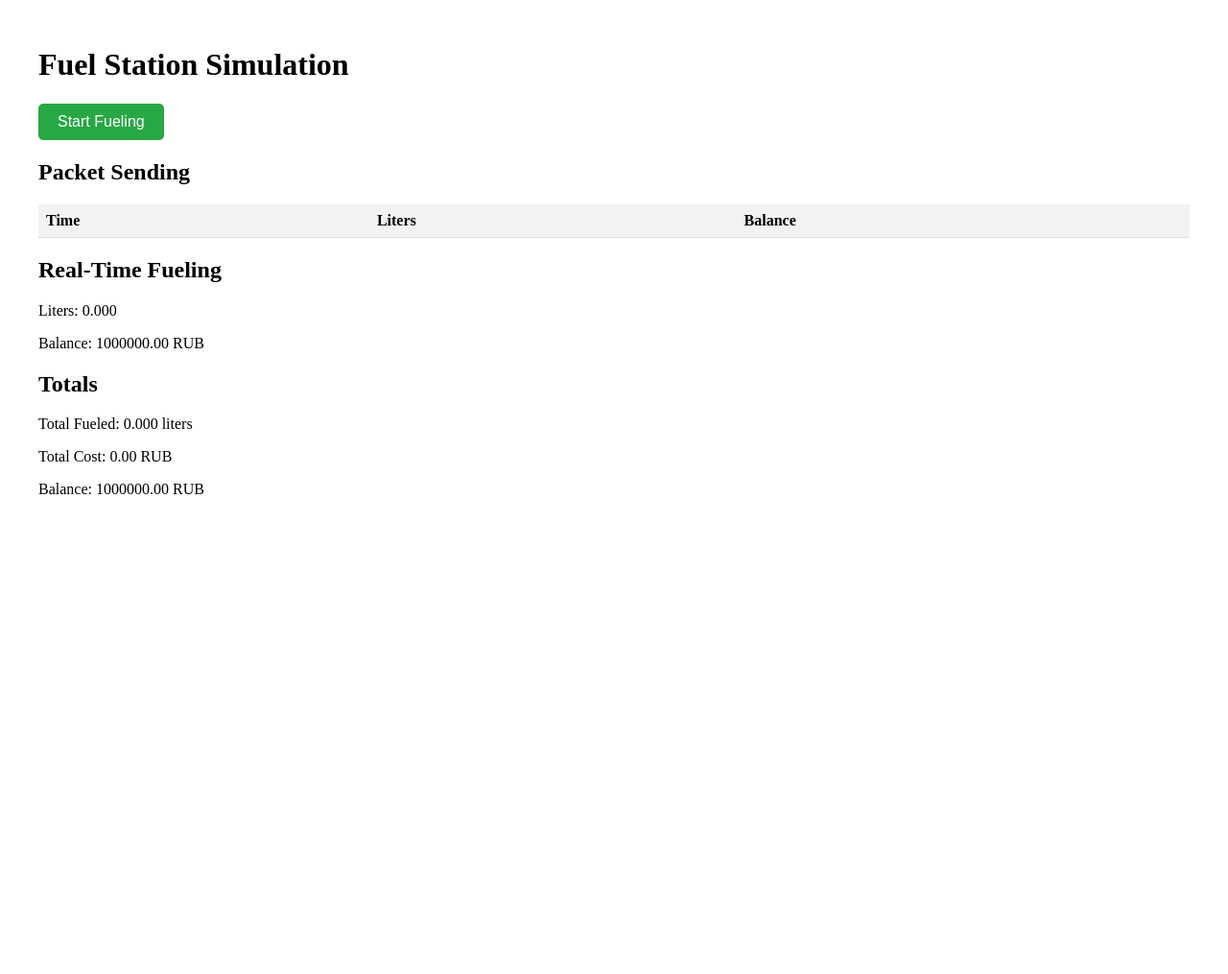
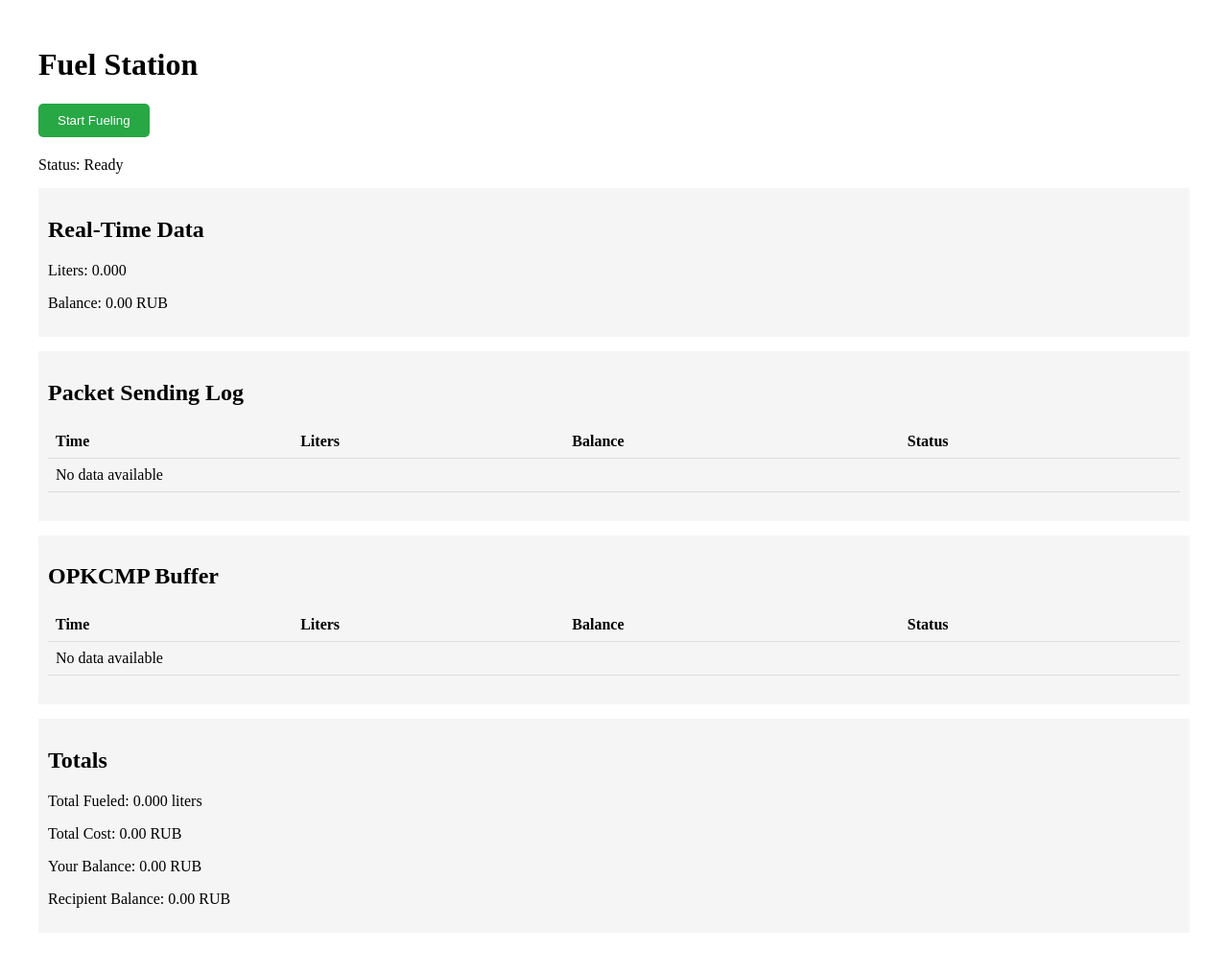
Before and after one commit to Sashencia/MicroPayments, a Flask app: page / in a window 1280 px wide. Shown: the whole page at 96% size. Before the commit the page ends 515 px from the top, so only its background shows below. Run offline with Flask 3, Linux system fonts and the light colour scheme; lists and menus that the app fills with data are empty; parts of the project's set-up code (start-up, migrations or seed data) failed here and were passed over.

Commit message:
Works good, but recipient account updatung after pressing the button

```diff
--- a/fuel_simulation/app.py
+++ b/fuel_simulation/app.py
@@ -19,14 +19,12 @@ import bank_account
 from client import FuelPumpSimulator
 from bank_account import BankAccount
 from client import process_fuel_payment
-
 from flask import Flask, render_template, jsonify
 import grpc
 import threading
 import time
 from datetime import datetime
 
-# BankAccount class to simulate user's bank account
 class BankAccount:
     def __init__(self, user_id, initial_balance):
         self.user_id = user_id
@@ -41,7 +39,41 @@ class BankAccount:
             return True
         return False
 
-# FuelPumpSimulator class to simulate fuel pumping
+class RecipientAccount:
+    def __init__(self, user_id, initial_balance):
+        self.user_id = user_id
+        self.balance = initial_balance
+
+    def deposit(self, amount):
+        self.balance += amount
+        print(f"Recipient account: Deposited {amount} RUB. New balance: {self.balance} RUB")
+
+    def get_balance(self):
+        return self.balance
+
+class OPKCMP:
+    def __init__(self):
+        self.buffer = []
+        self.final_packet_received = False
+        self.final_balance = 0.0
+
+    def add_packet(self, packet):
+        self.buffer.append(packet)
+        print(f"OPKCMP: Packet added to buffer. Time: {packet['time']}, Liters: {packet['liters']}, Balance: {packet['balance']}")
+
+    def process_final_packet(self, total_cost):
+        if self.buffer:
+            self.final_packet_received = True
+            self.final_balance = total_cost  # Используем total_cost вместо balance последнего пакета
+            print(f"OPKCMP: Final packet processed. Total cost to recipient: {self.final_balance} RUB")
+
+    def send_final_balance_to_recipient(self, recipient_account):
+        if self.final_packet_received:
+            recipient_account.deposit(self.final_balance)
+            print(f"OPKCMP: Final balance {self.final_balance} RUB sent to recipient")
+            self.buffer.clear()
+            self.final_packet_received = False
+
 class FuelPumpSimulator:
     def __init__(self, flow_rate_liters_per_second):
         self.flow_rate = flow_rate_liters_per_second
@@ -63,7 +95,6 @@ class FuelPumpSimulator:
             return fuel_consumed
         return 0
 
-# Function to process fuel payment via gRPC
 def process_fuel_payment(stub, fuel_price_per_liter, liters, is_finished=False):
     start_time = time.time()
     response = stub.ProcessFuelPayment(payment_pb2.FuelPaymentRequest(
@@ -74,7 +105,6 @@ def process_fuel_payment(stub, fuel_price_per_liter, liters, is_finished=False):
     end_time = time.time()
     return response, end_time - start_time
 
-# Flask app
 app = Flask(__name__)
 
 # Global variables
@@ -84,30 +114,26 @@ stub = None
 total_liters = 0.0
 total_cost = 0.0
 stop_fueling = threading.Event()
-packet_log = []  # Log for packet sending
-real_time_data = {  # Real-time fueling data
-    "liters": 0.0,
-    "balance": 0.0
-}
+packet_log = []
+real_time_data = {"liters": 0.0, "balance": 0.0}
+opkcmp = OPKCMP()
+recipient_account = RecipientAccount(user_id="recipient1", initial_balance=0.0)
 
-# Connect to gRPC server
 def connect_to_grpc_server():
     global stub
     channel = grpc.insecure_channel('localhost:50051')
     stub = payment_pb2_grpc.PaymentServiceStub(channel)
 
-# Fueling process
 def fueling_process(stub, fuel_price_per_liter, fuel_pump, bank_account):
-    global total_liters, total_cost, stop_fueling, packet_log, real_time_data
-    buffer_liters = 0  # Buffer for accumulated liters before sending a packet
+    global total_liters, total_cost, stop_fueling, packet_log, real_time_data, opkcmp, recipient_account
+    buffer_liters = 0
 
     while not stop_fueling.is_set():
-        time_interval = 0.1  # Time interval in seconds
+        time_interval = 0.1
         fuel_consumed = fuel_pump.get_fuel_consumed(0.01)
         buffer_liters += fuel_consumed
         total_liters += fuel_consumed
 
-        # Deduct funds from the account with precision up to kopecks
         cost = fuel_price_per_liter * fuel_consumed
         if bank_account.get_balance() >= cost:
             bank_account.withdraw(cost)
@@ -117,66 +143,65 @@ def fueling_process(stub, fuel_price_per_liter, fuel_pump, bank_account):
             stop_fueling.set()
             break
 
-        # Update real-time data
         real_time_data["liters"] = total_liters
         real_time_data["balance"] = bank_account.get_balance()
 
-        # If buffer has accumulated 0.3 liters or more, send a packet
         if buffer_liters >= 0.3:
             liters_to_send = 0.3
-            cost_to_send = fuel_price_per_liter * liters_to_send
-
-            # Log packet sending
             current_time = datetime.now().strftime("%H:%M:%S.%f")[:-3]
-            packet_log.append({
+            packet = {
                 "time": current_time,
                 "liters": liters_to_send,
-                "balance": bank_account.get_balance()
-            })
+                "balance": bank_account.get_balance(),
+                "is_final": False
+            }
+            packet_log.append(packet)
+            opkcmp.add_packet(packet)
+
             response, _ = process_fuel_payment(stub, fuel_price_per_liter, liters_to_send)
             if not response.success:
                 print("Fuel payment failed")
                 break
 
-            # Update buffer
             buffer_liters -= liters_to_send
 
-        # Delay for the next measurement
         time.sleep(time_interval)
 
-    # Send remaining liters in the buffer
+    # Process remaining fuel and final packet
     if buffer_liters > 0:
         liters_to_send = buffer_liters
-        cost_to_send = fuel_price_per_liter * liters_to_send
-
-        # Log final packet
         current_time = datetime.now().strftime("%H:%M:%S.%f")[:-3]
-        packet_log.append({
+        final_packet = {
             "time": current_time,
             "liters": liters_to_send,
-            "balance": bank_account.get_balance()
-        })
-        response, _ = process_fuel_payment(stub, fuel_price_per_liter, liters_to_send)
-        if not response.success:
-            print("Fuel payment failed")
-        else:
-            total_liters += liters_to_send
-            total_cost += cost_to_send
+            "balance": bank_account.get_balance(),
+            "is_final": True
+        }
+        packet_log.append(final_packet)
+        opkcmp.add_packet(final_packet)
 
-    # Send final frame to finish fueling
+    # Add completion packet
     current_time = datetime.now().strftime("%H:%M:%S.%f")[:-3]
-    packet_log.append({
+    completion_packet = {
         "time": current_time,
         "liters": 0,
-        "balance": bank_account.get_balance()
-    })
+        "balance": bank_account.get_balance(),
+        "is_final": True,
+        "is_completion": True  # Special flag for completion packet
+    }
+    packet_log.append(completion_packet)
+    opkcmp.add_packet(completion_packet)
+
+    # Process final transaction
+    opkcmp.process_final_packet(total_cost)  # Pass total_cost instead of balance
+    opkcmp.send_final_balance_to_recipient(recipient_account)
+
     response, transfer_time = process_fuel_payment(stub, fuel_price_per_liter, 0, is_finished=True)
     if response.success:
         print(f"Fueling finished successfully. Transfer time: {transfer_time:.4f} seconds.")
     else:
         print("Failed to finish fueling.")
 
-# Routes
 @app.route('/')
 def index():
     return render_template('index.html')
@@ -185,9 +210,13 @@ def index():
 def toggle_fueling():
     global fueling_active, fuel_pump, stop_fueling, packet_log
     if not fueling_active:
+        # Reset all counters when starting new fueling
         fueling_active = True
         stop_fueling.clear()
         packet_log = []
+        global total_liters, total_cost
+        total_liters = 0.0
+        total_cost = 0.0
         fuel_pump.start_pumping()
         threading.Thread(target=fueling_process, args=(stub, fuel_price_per_liter, fuel_pump, bank_account)).start()
         return jsonify({"status": "started"})
@@ -199,19 +228,28 @@ def toggle_fueling():
 
 @app.route('/get_fuel_data', methods=['GET'])
 def get_fuel_data():
-    global total_liters, total_cost, bank_account, packet_log, real_time_data
+    global total_liters, total_cost, bank_account, packet_log, real_time_data, opkcmp, recipient_account
+
+    # Ensure the last packet is marked as final if fueling is stopped
+    if not fueling_active and packet_log and not packet_log[-1].get('is_final', False):
+        packet_log[-1]['is_final'] = True
+        if opkcmp.buffer and not opkcmp.buffer[-1].get('is_final', False):
+            opkcmp.buffer[-1]['is_final'] = True
+
     return jsonify({
         "total_liters": total_liters,
         "total_cost": total_cost,
         "balance": bank_account.get_balance(),
-        "packet_log": packet_log[-10:],  # Last 10 entries
-        "real_time_data": real_time_data  # Real-time fueling data
+        "packet_log": packet_log[-10:],
+        "real_time_data": real_time_data,
+        "opkcmp_log": opkcmp.buffer[-10:],
+        "recipient_balance": recipient_account.get_balance(),
+        "fueling_active": fueling_active  # Add fueling status to response
     })
 
-# Main
 if __name__ == '__main__':
     connect_to_grpc_server()
-    fuel_pump = FuelPumpSimulator(flow_rate_liters_per_second=6)  # 6 liters per second
+    fuel_pump = FuelPumpSimulator(flow_rate_liters_per_second=6)
     bank_account = BankAccount(user_id="user1", initial_balance=1000000.0)
-    fuel_price_per_liter = 54.37  # Price per liter of fuel
+    fuel_price_per_liter = 54.37
     app.run(debug=True)
--- a/fuel_simulation/templates/index.html
+++ b/fuel_simulation/templates/index.html
@@ -1,45 +1,79 @@
 <!DOCTYPE html>
-<html lang="en">
+<html>
 <head>
-    <meta charset="UTF-8">
-    <meta name="viewport" content="width=device-width, initial-scale=1.0">
-    <title>Fuel Simulation</title>
-    <link rel="stylesheet" href="{{ url_for('static', filename='style.css') }}">
+    <title>Fuel Station</title>
+    <style>
+        table { width: 100%; border-collapse: collapse; margin-bottom: 20px; }
+        th, td { padding: 8px; text-align: left; border-bottom: 1px solid #ddd; }
+        #fuel-button {
+            padding: 10px 20px;
+            background-color: #28a745;
+            color: white;
+            border: none;
+            border-radius: 5px;
+            cursor: pointer;
+            margin-bottom: 20px;
+        }
+        #fuel-button.stop { background-color: #dc3545; }
+        .container { max-width: 1200px; margin: 0 auto; padding: 20px; }
+        .data-section { margin: 15px 0; padding: 10px; background: #f5f5f5; }
+    </style>
 </head>
 <body>
     <div class="container">
-        <h1>Fuel Station Simulation</h1>
+        <h1>Fuel Station</h1>
         <button id="fuel-button">Start Fueling</button>
-        <div class="table-container">
-            <div class="column">
-                <h2>Packet Sending</h2>
+        <div id="status">Status: Ready</div>
+
+        <div class="data-section">
+            <h2>Real-Time Data</h2>
+            <p>Liters: <span id="real-time-liters">0.000</span></p>
+            <p>Balance: <span id="real-time-balance">0.00</span> RUB</p>
+        </div>
+
+        <div class="data-section">
+            <h2>Packet Sending Log</h2>
             <table id="packet-log">
                 <thead>
                     <tr>
                         <th>Time</th>
                         <th>Liters</th>
                         <th>Balance</th>
+                        <th>Status</th>
                     </tr>
                 </thead>
                 <tbody>
-                        <!-- Rows will be added here by JavaScript -->
+                    <tr><td colspan="4">No data available</td></tr>
                 </tbody>
             </table>
         </div>
+
+        <div class="data-section">
+            <h2>OPKCMP Buffer</h2>
+            <table id="opkcmp-log">
+                <thead>
+                    <tr>
+                        <th>Time</th>
+                        <th>Liters</th>
+                        <th>Balance</th>
+                        <th>Status</th>
+                    </tr>
+                </thead>
+                <tbody>
+                    <tr><td colspan="4">No data available</td></tr>
+                </tbody>
+            </table>
         </div>
-        <div id="status"></div>
-        <div>
-            <h2>Real-Time Fueling</h2>
-            <p>Liters: <span id="real-time-liters">0.000</span></p>
-            <p>Balance: <span id="real-time-balance">1000000.00</span> RUB</p>
-        </div>
-        <div>
+
+        <div class="data-section">
             <h2>Totals</h2>
             <p>Total Fueled: <span id="total-liters">0.000</span> liters</p>
             <p>Total Cost: <span id="total-cost">0.00</span> RUB</p>
-            <p>Balance: <span id="balance">1000000.00</span> RUB</p>
+            <p>Your Balance: <span id="balance">0.00</span> RUB</p>
+            <p>Recipient Balance: <span id="recipient-balance">0.00</span> RUB</p>
         </div>
     </div>
-    <script src="{{ url_for('static', filename='script.java') }}"></script>
+
+    <script src="/static/script.java"></script> <!-- Подключение JS -->
 </body>
 </html>
```
Also changed, not shown: OPKCMP.py (added, +26 -0 lines), RecipientAccount.py (added, +12 -0 lines), 1 other file. Lines whose indentation alone changed are shown as unchanged.
